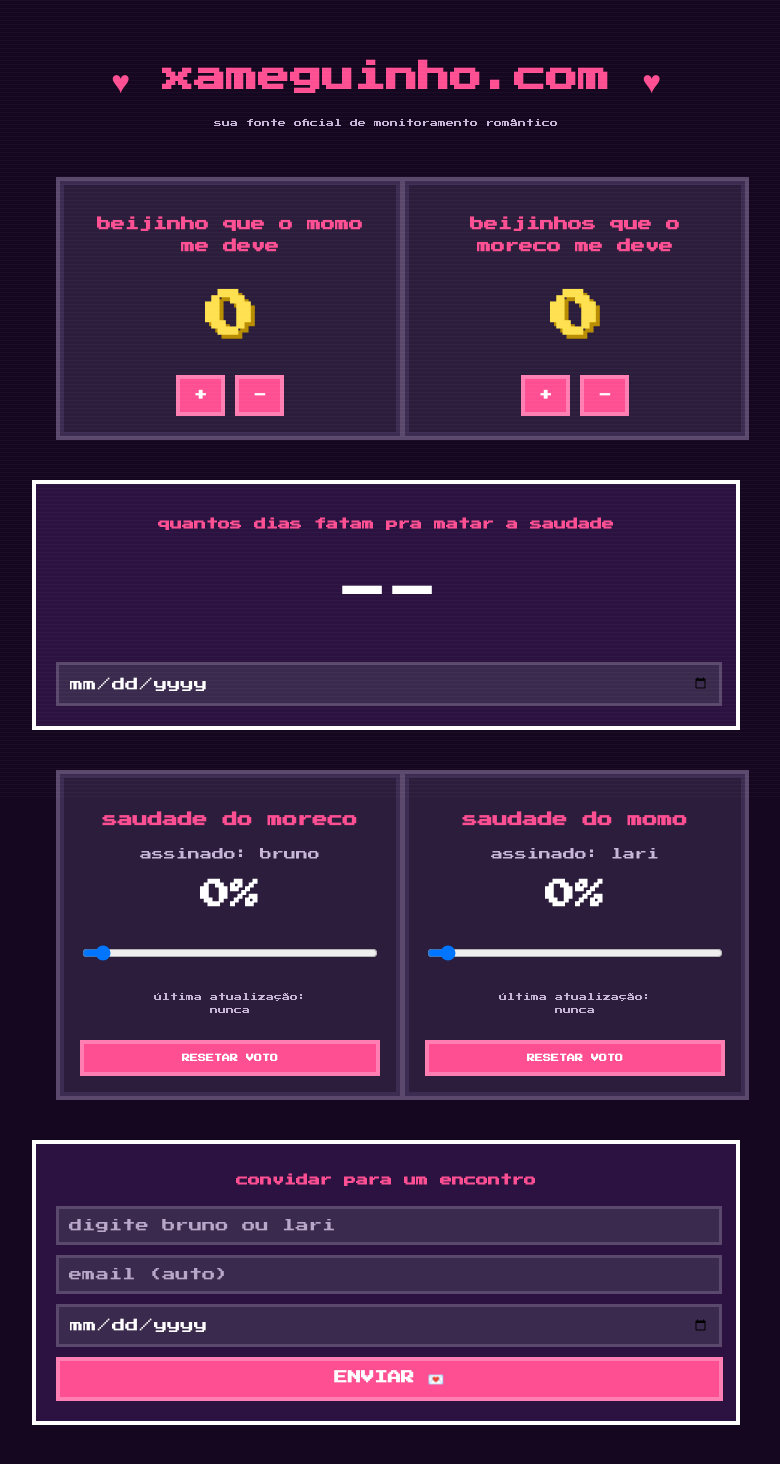
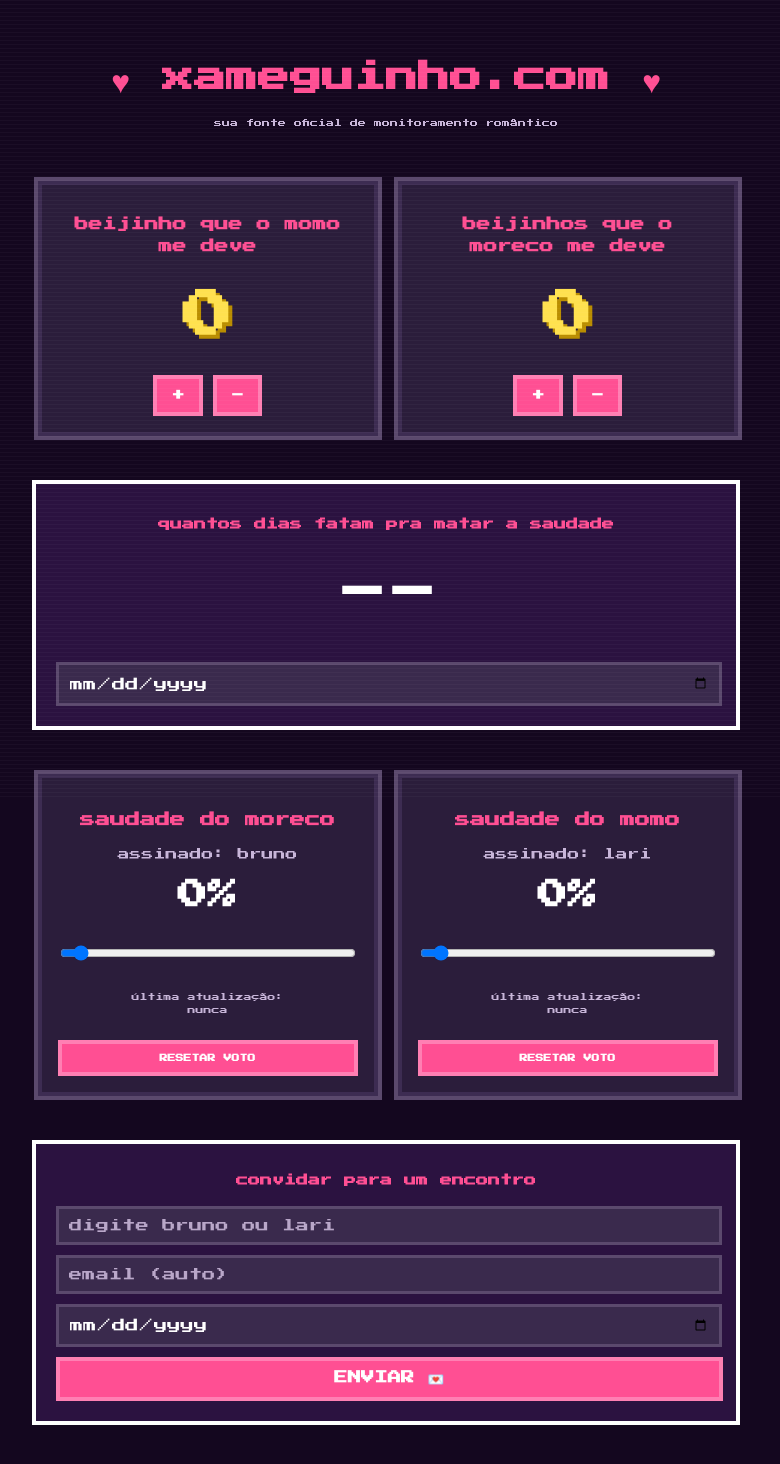
Before and after one commit to lrssbrg/xameguinho, a React (Vite) app: page / in a window 1280 px wide. Shown: the whole page, without its empty margins (254-1034 px from the left). Built offline with nearby package versions, Linux system fonts and the light colour scheme.

Commit message:
voltando pq estraguei

```diff
--- a/src/App.jsx
+++ b/src/App.jsx
@@ -4,34 +4,17 @@ import SaudadeMeter from "./components/SaudadeMeter"
 import DateInvite from "./components/DateInvite"
 
 export default function App() {
-  const containerStyle = {
-    minHeight: "100vh",
-    display: "flex",
-    flexDirection: "column",
-    alignItems: "center",
-    paddingTop: "40px",
-    paddingBottom: "40px",
-    paddingLeft: "12px",
-    paddingRight: "12px",
-    boxSizing: "border-box"
-  }
-
-  const gridStyle = {
-    display: "grid",
-    gridTemplateColumns: "repeat(auto-fit, minmax(260px, 1fr))",
-    gap: "30px",
-    width: "100%",
-    maxWidth: "660px",
-    marginBottom: "20px"
-  }
-
-  const saudadeGridStyle = {
-    ...gridStyle,
-    marginTop: "20px"
-  }
-
   return (
-    <div style={containerStyle}>
+    <div
+      style={{
+        minHeight: "100vh",
+        display: "flex",
+        flexDirection: "column",
+        alignItems: "center",
+        paddingTop: "40px",
+        paddingBottom: "40px"
+      }}
+    >
       <h1
         style={{
           fontSize: "32px",
@@ -55,7 +38,17 @@ export default function App() {
       </p>
 
       {/* CONTADORES */}
-      <div style={gridStyle}>
+      <div
+        style={{
+          display: "grid",
+          gridTemplateColumns: "repeat(auto-fit, minmax(300px, 1fr))",
+          gap: "60px",
+          width: "100%",
+          marginLeft: "-45px",
+          maxWidth: "660px",
+          marginBottom: "20px"
+        }}
+      >
         <BeijinhosCounter
           title="beijinho que o momo me deve"
           storageKey="momo"
@@ -71,7 +64,18 @@ export default function App() {
       <DaysCounter />
 
       {/* SAUDADE */}
-      <div style={saudadeGridStyle}>
+      <div
+        style={{
+          display: "grid",
+          gridTemplateColumns: "repeat(auto-fit, minmax(300px, 1fr))",
+          gap: "60px",
+          width: "100%",
+          maxWidth: "660px",
+          marginTop: "20px",
+          marginLeft: "-45px",
+          marginBottom: "20px"
+        }}
+      >
         <SaudadeMeter
           title="saudade do moreco"
           subtitle="assinado: bruno"
```
